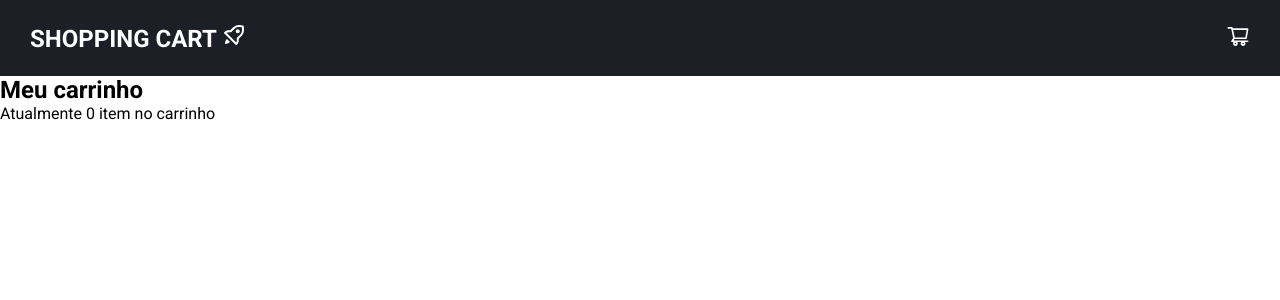
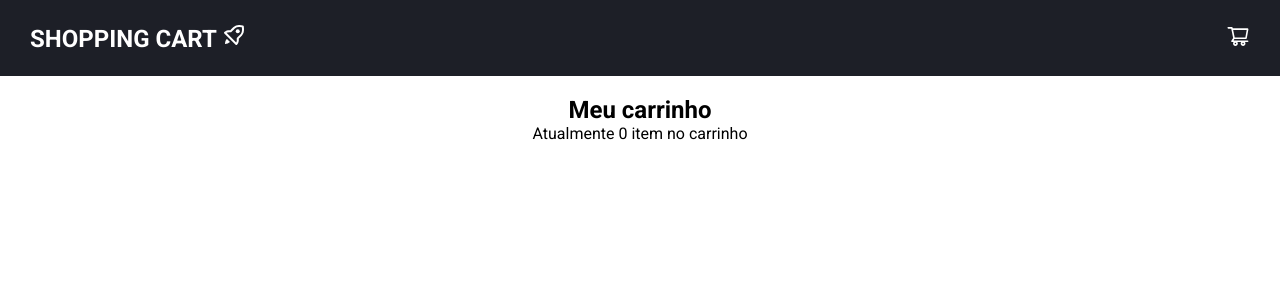
Before and after one commit to SoaresLeonardo/shopping-cart, a React (Vite) app in the folder app/: page /cart in a window 1280 px wide. Shown: the top 300 px of the page. Built offline with nearby package versions, Linux system fonts and the light colour scheme.

Commit message:
Update styles.css

```diff
--- a/app/src/pages/Cart/styles.css
+++ b/app/src/pages/Cart/styles.css
@@ -0,0 +1,57 @@
+.my-cart {
+  padding: 20px;
+  text-align: center;
+}
+
+.cartItems-container {
+  padding: 30px;
+  display: flex;
+  flex-direction: column;
+  align-items: center;
+  justify-content: center;
+}
+
+.cartItem {
+  padding: 30px;
+  box-shadow: 3px 3px 10px rgba(0, 0, 0, 0.144);
+  display: flex;
+  align-items: center;
+  border-radius: 3px;
+  width: auto;
+}
+
+.cartItem-image {
+  margin: 0 10px;
+}
+
+.cartItem-image img {
+  width: 60px;
+  float: left;
+}
+
+.cartItem-price {
+  font-weight: bold;
+}
+
+
+.cartItem-function {
+  display: flex;
+  padding: 10px;
+}
+
+.cartItem-function button {
+  background: none;
+  display: flex;
+  align-items: center;
+}
+
+.cartItem-add-btn,
+.cartItem-remove-btn {
+  margin-right: 10px;
+  cursor: pointer;
+}
+
+.cartItem-delete {
+    padding: 10px;
+    cursor: pointer;
+}
```
